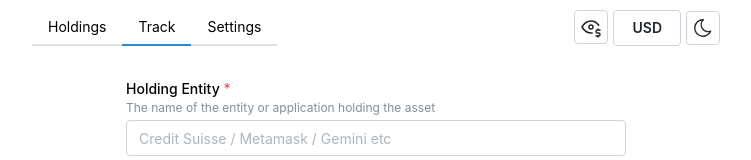
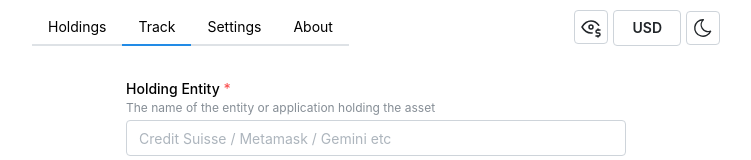
Before and after one commit to weiyuan95/moneytracker, a Next.js app in the folder website/: page /track in a window 1280 px wide. Shown: the top 160 px of the page, without its empty margins (264-1015 px from the left). Built offline with nearby package versions, Linux system fonts and the light colour scheme.

Commit message:
feat: Add link to moneytracker blog post in header

```diff
--- a/website/app/AppHeader.tsx
+++ b/website/app/AppHeader.tsx
@@ -12,6 +12,7 @@ const links = [
   { link: '/', label: 'Holdings' },
   { link: '/track', label: 'Track' },
   { link: '/settings', label: 'Settings' },
+  { link: 'https://blog.weiyuan.dev/posts/about-moneytracker', label: 'About' },
 ];
 
 export function AppHeader() {
```
